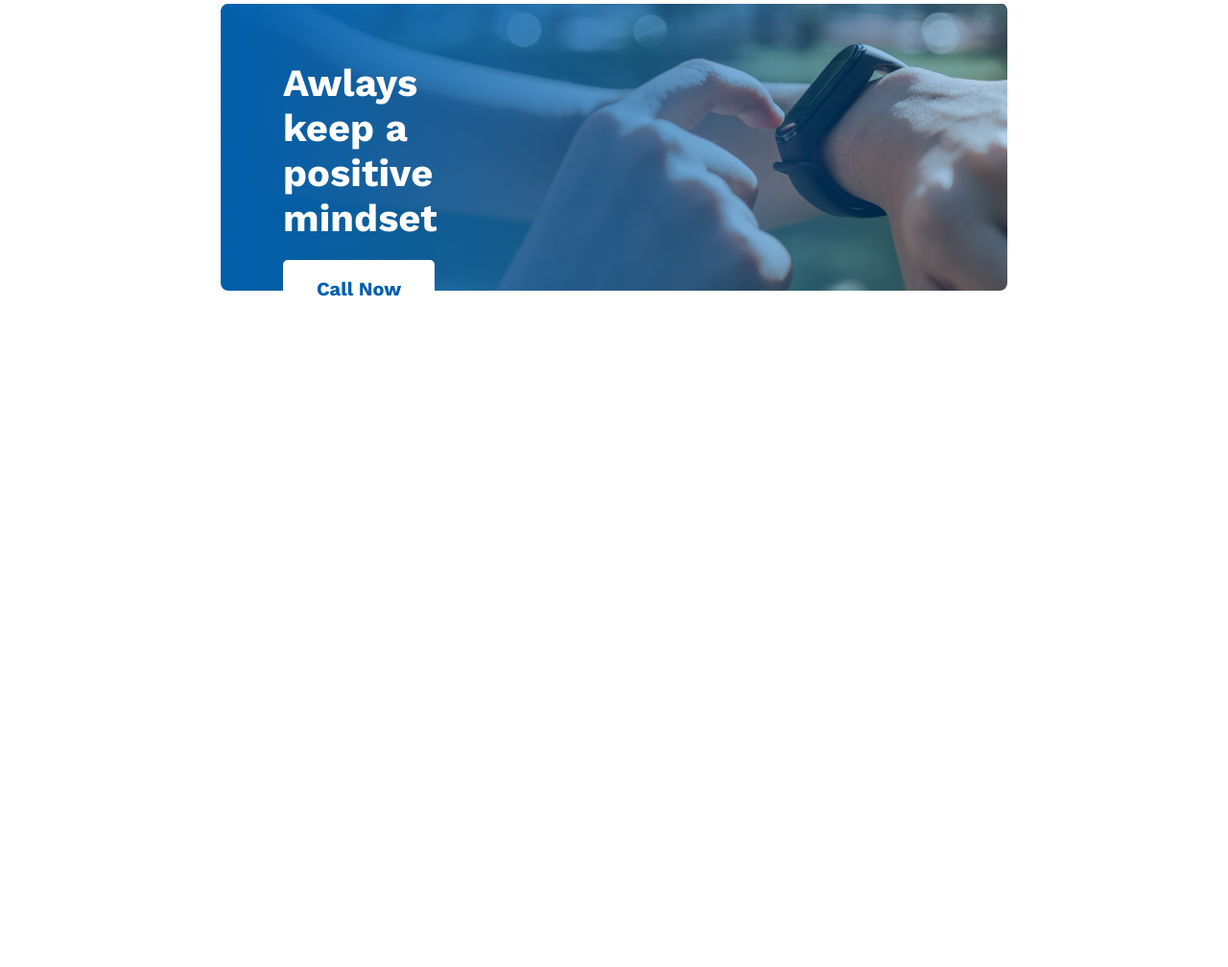
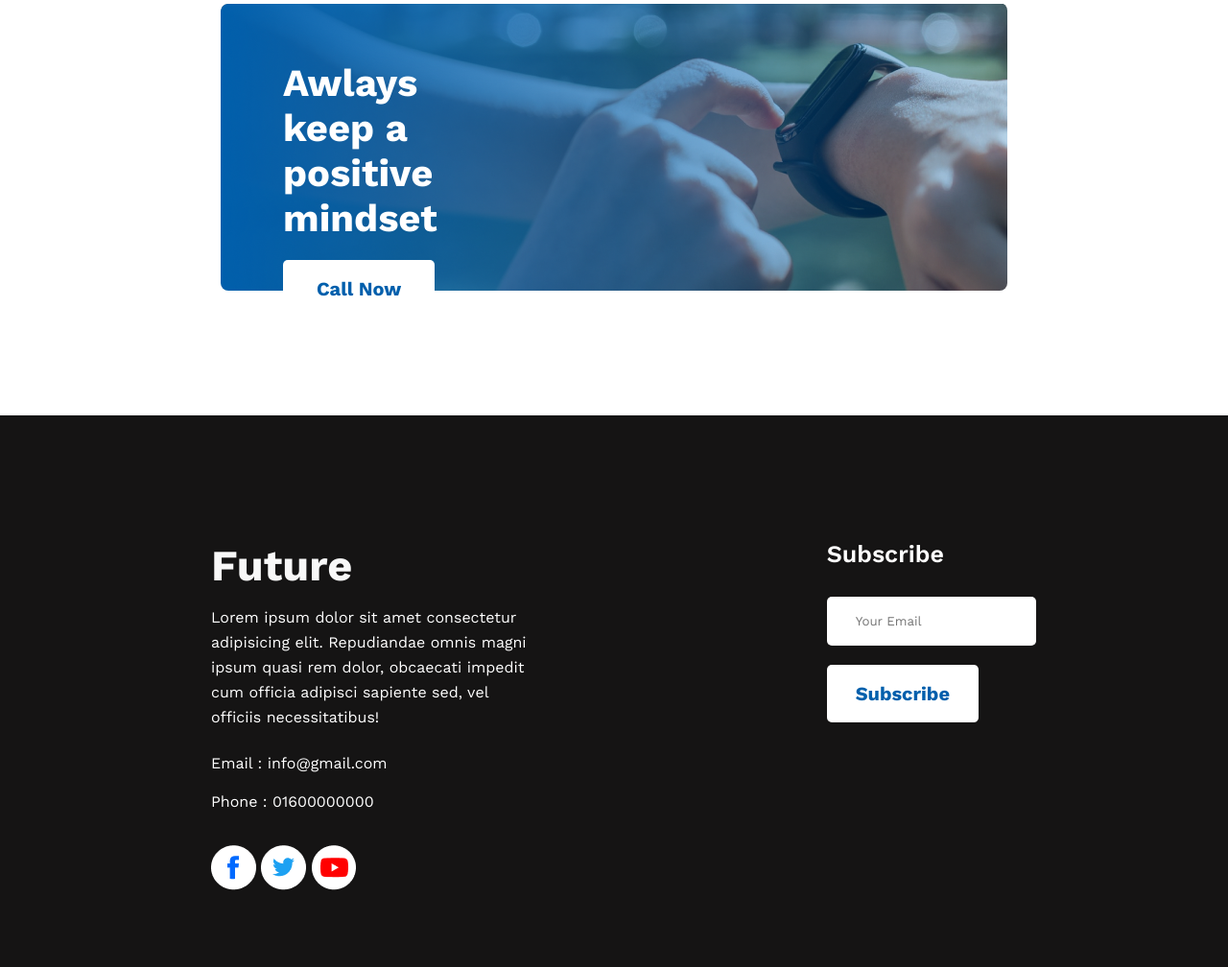
Before and after one commit to iibrahim70/assignment-1, a plain HTML site: page index.html in a window 1280 px wide. Shown: the part 2701-3709 px from the top of the page at 96% size. Before the commit the page ends 3134 px from the top, so only its background shows below. Drawn offline with nearby package versions, Linux system fonts and the light colour scheme.

Commit message:
added final section

```diff
--- a/index.html
+++ b/index.html
@@ -30,7 +30,6 @@
 
   <!-- This is main section -->
   <main>
-
   <!-- This is section one -->
   <section>
     <div class="section-container">
@@ -87,6 +86,32 @@
     </div>
   </section>
 
+  <!-- This is section four -->
+  <section class="contact-container">
+    <div class="contact-ione">
+      <h3 class="contact-title">Future</h3>
+      <p class="contact-description">Lorem ipsum dolor sit amet consectetur adipisicing elit. Repudiandae omnis magni ipsum quasi rem dolor, obcaecati impedit cum officia adipisci sapiente sed, vel officiis necessitatibus!</p>
+      <p class="email-adress">Email : info@gmail.com</p>
+      <p class="phone-number">Phone : 01600000000</p>
+      <a href="">
+        <img src="images/icons/fb.png" alt="Facebook Icon">
+      </a>
+      <a href="">
+        <img src="images/icons/twitter.png" alt="Twitter Icon">
+      </a>
+      <a href="">
+        <img src="images/icons/youtube.png" alt="Youtube Icon">
+      </a>
+    </div>
+    <div class="contact-itwo">
+      <h3 class="sec-title">Subscribe</h3>
+      <form action="">
+        <input type="email" name="" id="" placeholder="Your Email">
+        <p id="btn-subscribe">
+          <input type="button" value="Subscribe" class="btn-primary"/>
+      </form>
+    </div>
+  </section>
   </main>
 
 </body>
--- a/styles/style.css
+++ b/styles/style.css
@@ -125,3 +125,56 @@
 #btn-call{
   padding: 0 920px 60px 65px;
 }
+
+/* Section four styles */
+.contact-container{
+  display: flex;
+  background: #151414;
+  height: 575px;
+}
+.contact-ione{
+  padding: 130px 300px 130px 220px;
+}
+.contact-itwo{
+  padding: 130px 260px 240px 0;
+}
+.contact-title{
+  font-weight: 700;
+  font-size: 45px;
+  color: #F8F8F8;
+}
+.contact-description{
+  margin-top: 15px;
+  font-size: 16px;
+  line-height: 26px;
+  color: #FFFFFF;
+}
+.email-adress{
+  margin-top: 25px;
+  width: 185px;
+  height: 25px;
+  color: #FFFFFF;
+}
+.phone-number{
+  margin-top: 15px;
+  margin-bottom: 30px;
+  width: 185px;
+  height: 25px;
+  color: #FFFFFF;
+}
+.contact-ione a{
+  text-decoration: none;
+}
+.sec-title{
+  font-weight: 600;
+  font-size: 25px;
+  color: #FFFFFF;
+  margin-bottom: 30px;
+}
+.contact-itwo input{
+  margin-bottom: 20px;
+  border: none;
+  width: 100%;
+  padding: 18px 30px;
+  border-radius: 5px;
+}
```
